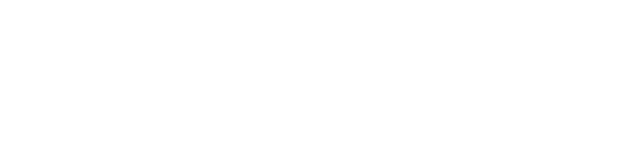
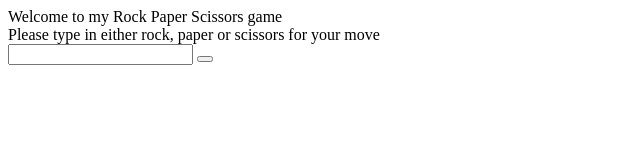
Before and after one commit to insertSoul/rock-paper-scissors, a plain HTML site: page index.html in a window 1280 px wide. Shown: the whole page, without its empty margins (0-640 px from the left). Drawn offline with Linux system fonts and the light colour scheme.

Commit message:
Add rules and input to webpage

```diff
--- a/index.html
+++ b/index.html
@@ -9,6 +9,10 @@
     <title>Rock-paper-scissors game</title>
 </head>
 <body>
+    <div class="Header"> Welcome to my Rock Paper Scissors game</div>
+    <div class="Rules">Please type in either rock, paper or scissors for your move</div>
+    <input type="text" id="guessInput">
+    <button onclick="gameTurn()"></button>
 
 </body>
 </html>
--- a/script.js
+++ b/script.js
@@ -1,9 +1,12 @@
 
 
 // create a message explaining rules
+// Done in HTMl
 
 // ######## Function for 1 turn ##########
+
 // Get input of user (rock paper scissors)
+
 //      Remove case sensitivity problems
 // Store user inputs in variable
 // Generate the computers move and store as a variable (random number 1=R, 2=P 3=S ????)
@@ -19,3 +22,12 @@
 // Loop through the turn function 5 times
 // Create a counter(s) to store win and losses
 // Make sure function does exit after
+//let guessInput = document.getElementById(guessInput);
+
+
+let guessInput = document.getElementById(guessInput);
+function gameTurn(guessInput) {
+    console.log(typeof guessInput);
+    guessInput = guessInput.toLowerCase();
+    console.log(guessInput);
+}
```
